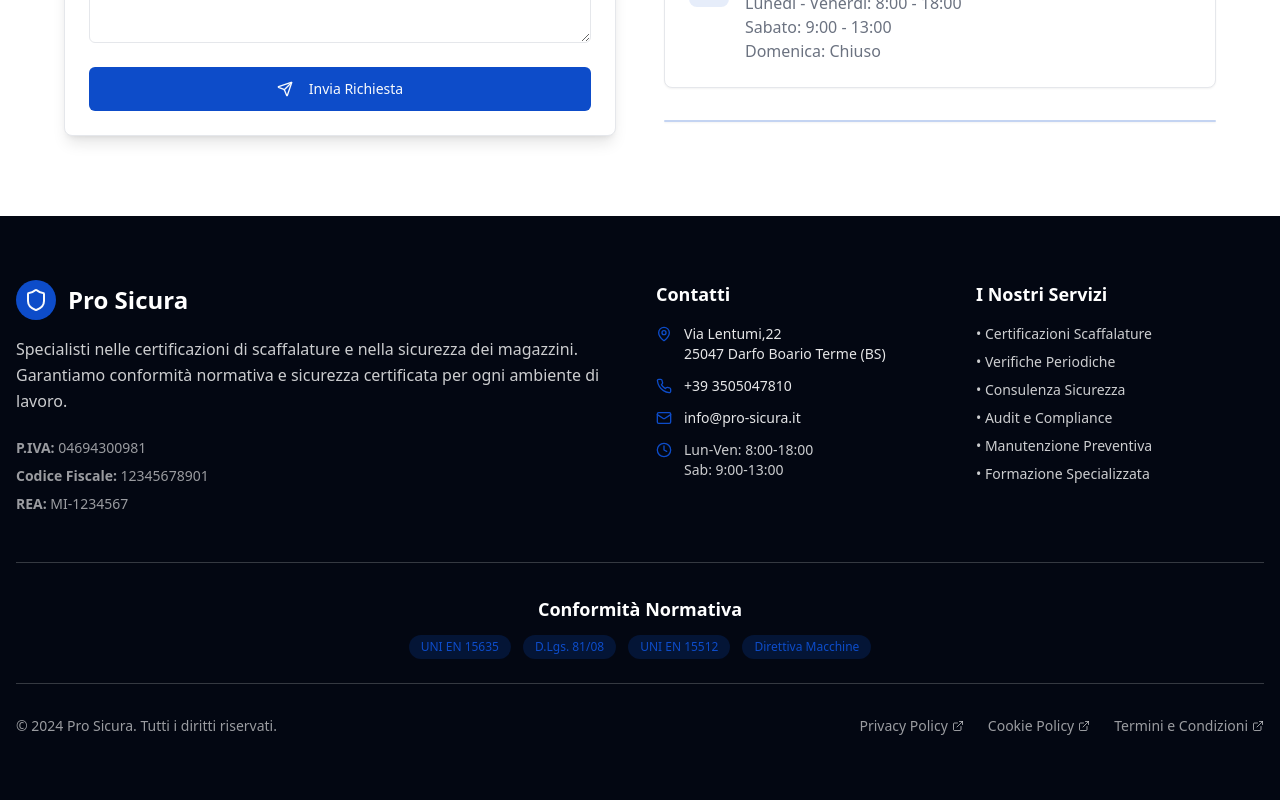
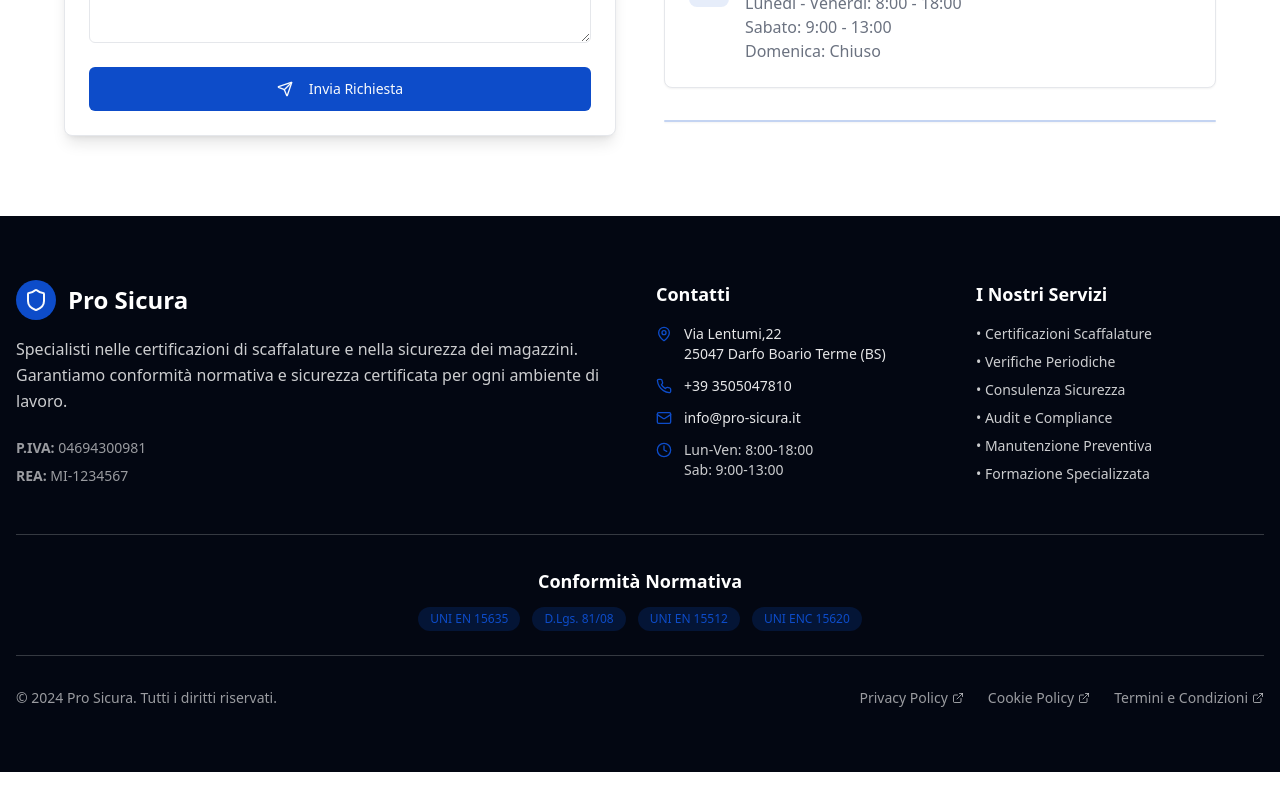
Before and after one commit to FAV-art/pro-sicura-web, a React (Vite) app: page / in a window 1280 px wide. Shown: the part 4117-4917 px from the top of the page. After the commit the page ends 4889 px from the top, so only its background shows below. Built offline with nearby package versions, Linux system fonts and the light colour scheme.

Commit message:
Visual edit in Lovable
Edited UI in Lovable

```diff
--- a/src/components/Footer.tsx
+++ b/src/components/Footer.tsx
@@ -19,9 +19,7 @@ export const Footer = () => {
               <p className="text-background/60">
                 <strong>P.IVA:</strong> 04694300981
               </p>
-              <p className="text-background/60">
-                <strong>Codice Fiscale:</strong> 12345678901
-              </p>
+
               <p className="text-background/60">
                 <strong>REA:</strong> MI-1234567
               </p>
@@ -82,7 +80,7 @@ export const Footer = () => {
               <span className="bg-primary/20 text-primary px-3 py-1 rounded-full">UNI EN 15635</span>
               <span className="bg-primary/20 text-primary px-3 py-1 rounded-full">D.Lgs. 81/08</span>
               <span className="bg-primary/20 text-primary px-3 py-1 rounded-full">UNI EN 15512</span>
-              <span className="bg-primary/20 text-primary px-3 py-1 rounded-full">Direttiva Macchine</span>
+              <span className="bg-primary/20 text-primary px-3 py-1 rounded-full">UNI ENC 15620</span>
             </div>
           </div>
         </div>
```
